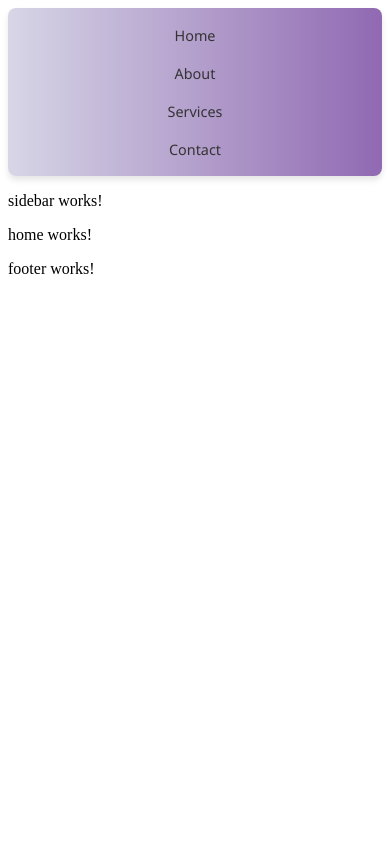
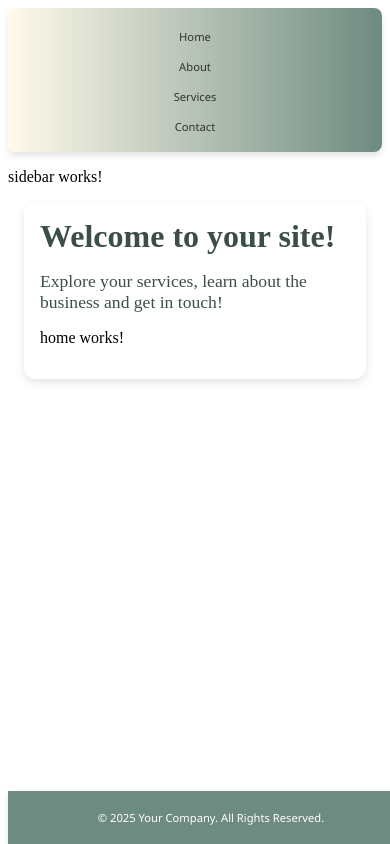
Before and after one commit to MaritaThuriAnna/responsive-site-angular, an Angular app: page / in a window 390 px wide. Built offline with nearby package versions, Linux system fonts and the light colour scheme.

Commit message:
footer+main styling

```diff
--- a/public/menu-config.json
+++ b/public/menu-config.json
@@ -28,5 +28,9 @@
             "sticky": false,
             "transparent": false
         }
-    ]
+    ],
+    "footer": {
+        "enabled": true,
+        "sticky": true
+    }
 }
--- a/src/app/app.component.css
+++ b/src/app/app.component.css
@@ -0,0 +1,56 @@
+*{
+    margin: 0;
+    padding: 0;
+    box-sizing: border-box;
+}
+
+html{
+    font-size: 16px;
+    font-family: 'Segoe UI', Tahoma, Geneva, Verdana, sans-serif;
+    scroll-behavior: smooth;
+}
+
+body{
+    background-color: #bbc2bf;
+    color: #333;
+    line-height: 1.6;
+    margin: 0;
+    padding: 0;
+}
+
+main{
+    max-width: 1200px;
+    margin: 2rem auto;
+    padding: 1rem;
+    background: #fff;
+    border-radius: 12px;
+    box-shadow: 0 4px 10px rgba(0,0,0,0.1);
+}
+
+
+h1, h2, h3{
+    font-weight: 600;
+    margin-bottom: 1rem;
+}
+
+h1{
+    font-size: 2.5rem;
+    color: #3b4e48;
+}
+
+p{
+    margin-bottom: 1rem;
+    font-size: 1.1rem;
+    color: #3b4e48;
+}
+
+@media (max-width: 768px) {
+    main{
+        padding: 1rem;
+        margin: 1rem;
+    }
+
+    h1{
+        font-size: 2rem;
+    }
+}
--- a/src/app/app.component.html
+++ b/src/app/app.component.html
@@ -1,4 +1,11 @@
 <app-header></app-header>
 <app-sidebar></app-sidebar>
-<router-outlet></router-outlet>
+<main>
+  <section class="landing-content">
+    <h1>Welcome to your site!</h1>
+    <p>Explore your services, learn about the business and get in touch!</p>
+    <router-outlet></router-outlet>
+  </section>
+</main>
+
 <app-footer></app-footer>
--- a/src/app/components/footer/footer.component.css
+++ b/src/app/components/footer/footer.component.css
@@ -0,0 +1,22 @@
+footer{
+    font-family: 'Segoe UI', Tahoma, Geneva, Verdana, sans-serif;
+    background:  #6e8b81;
+    color: #ffff;
+    text-align: center;
+    padding: 1rem;
+    box-shadow: 0 4px 6px rgba(0,0,0,0.1);
+}
+
+footer.sticky{
+    position: fixed;
+    bottom: 0;
+    width: 100%;
+    z-index: 10;
+}
+
+@media (max-width: 768px) {
+    footer{
+        font-size: 0.7rem;
+        padding: 0.5rem;
+    }
+}
--- a/src/app/components/footer/footer.component.html
+++ b/src/app/components/footer/footer.component.html
@@ -1 +1,3 @@
-<p>footer works!</p>
+<footer *ngIf="enabled" [class.sticky]="sticky">
+    <p>&copy; 2025 Your Company. All Rights Reserved. </p>
+</footer>
--- a/src/app/components/footer/footer.component.ts
+++ b/src/app/components/footer/footer.component.ts
@@ -1,12 +1,27 @@
-import { Component } from '@angular/core';
+import { Component, inject, OnInit } from '@angular/core';
+import { ConfigService } from '../../config.service';
+import { NgIf } from '@angular/common';
 
 @Component({
   selector: 'app-footer',
   standalone: true,
-  imports: [],
+  imports: [NgIf],
   templateUrl: './footer.component.html',
   styleUrl: './footer.component.css'
 })
-export class FooterComponent {
+export class FooterComponent implements OnInit{
+  enabled = false;
+  sticky = false;
+  private configService = inject(ConfigService);
 
+  async ngOnInit() {
+    try{
+      const config = await this.configService.loadConfig();
+      console.log('Config loaded:', config);
+      this.enabled = config.footer.enabled;
+      this.sticky = config.footer.sticky;
+    }catch (error) {
+      console.error('Error loading footer configuration:', error);
+    }
+  }
 }
--- a/src/app/components/header/header.component.css
+++ b/src/app/components/header/header.component.css
@@ -1,6 +1,6 @@
 nav {
     font-family: 'Segoe UI', Tahoma, Geneva, Verdana, sans-serif;
-    background: linear-gradient(to right, #d7d6e6, #9069b2);
+    background: linear-gradient(to right, #fffaeb, #6e8b81);
     padding: 1rem 2rem;
     box-shadow: 0 4px 6px rgba(0, 0, 0, 0.1);
     border-radius: 8px;
@@ -50,11 +50,11 @@ li a:hover {
 
     ul {
         flex-direction: column;
-        gap: 1rem;
+        gap: 0.5rem;
     }
 
     li a {
-        font-size: 0.9rem;
+        font-size: 0.7rem;
         padding: 0.5rem;
     }
 }
```
